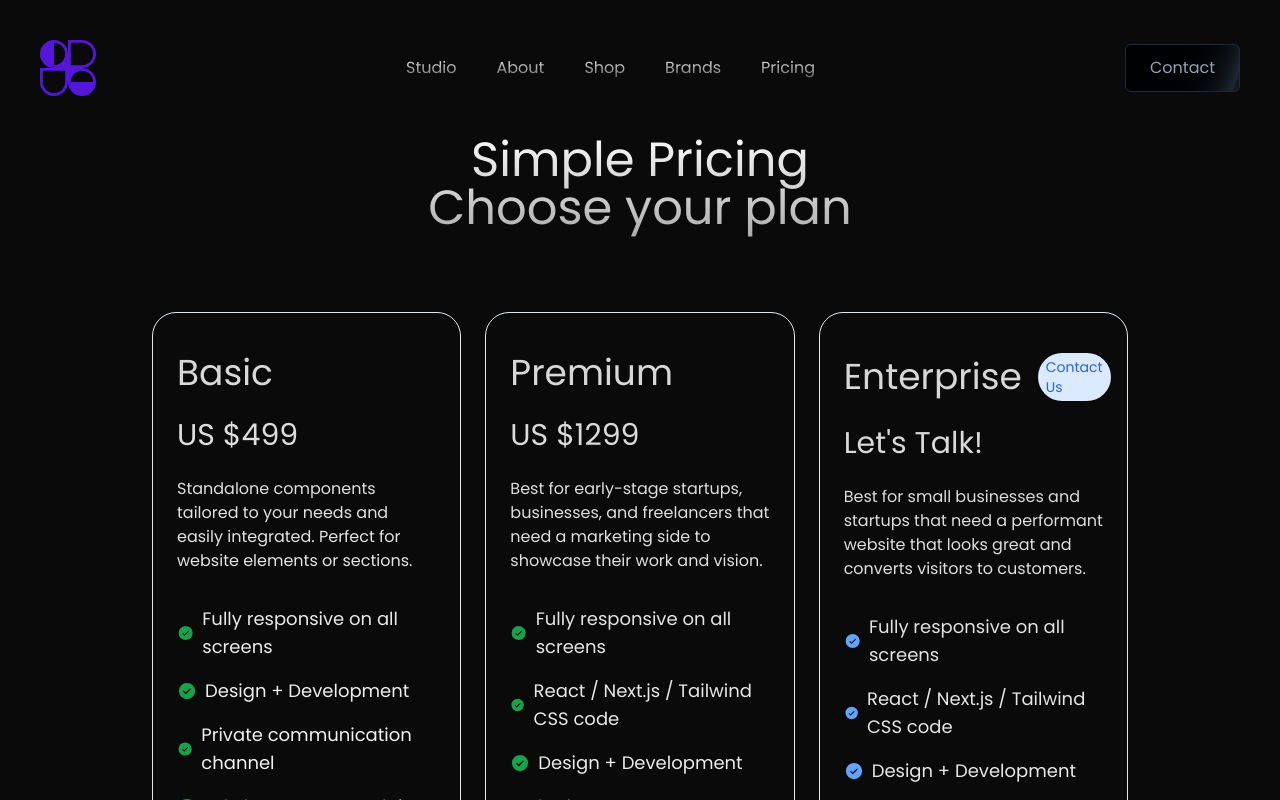
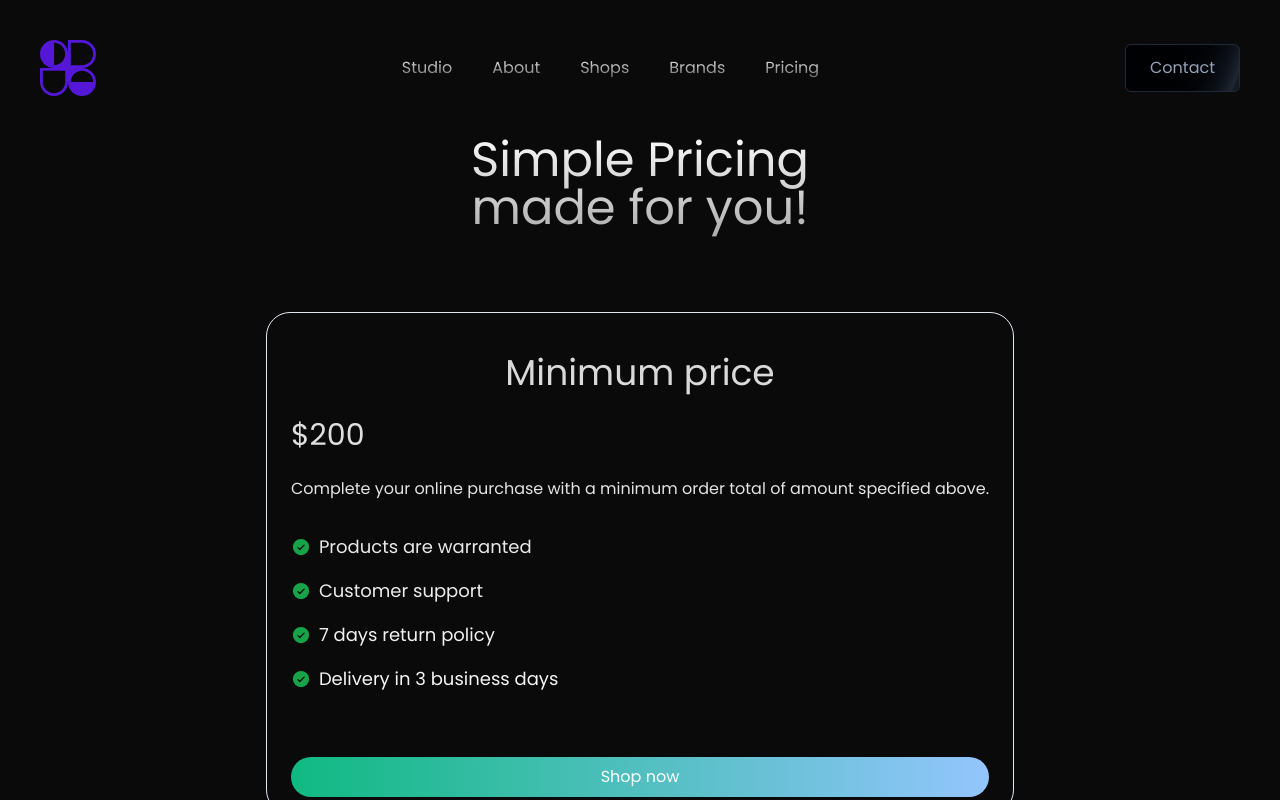
Before and after one commit to iBz-04/DARKWIN-MAIN, a Next.js app in the folder darkwin/: page /pricing in a window 1280 px wide. Shown: the top 800 px of the page. Built offline with nearby package versions, Linux system fonts and the light colour scheme.

Commit message:
pricing page

```diff
--- a/darkwin/app/pricing/page.tsx
+++ b/darkwin/app/pricing/page.tsx
@@ -1,4 +1,10 @@
 "use client";
+import WebsiteDesign from "./website-design";
+import GraphicDesign from "./graphic-design";
+import ShopifyStores from "./shopify-stores";
+import Brands from "./brands";
+import Services from "./services";
+import FAQS from "./faq";
 
 import { useState } from "react";
 
@@ -11,61 +17,61 @@ import Navbar from "@/components/navbar";
 const plans = [
   {
     index: 0,
-    name: "Basic",
-    price: " US $499",
+    name: "Minimum price",
+    price: "$200",
     features: [
-      "Fully responsive on all screens",
+      "Products are warranted",
 
-      "Design + Development",
+      "Customer support",
 
-      "Private communication channel",
-      "1-3 days turnaround time",
+      "7 days return policy",
+      "Delivery in 3 business days",
     ],
     style:
       " rounded-3xl  py-10 bg-clip-text text-transparent bg-gradient-to-b from-neutral-300 to-neutral-50",
     description:
-      "Standalone components tailored to your needs and easily integrated. Perfect for website elements or sections.",
-    button: "Buy Now",
+      "Complete your online purchase with a minimum order total of amount specified above.",
+    button: "Shop Now",
   },
-  {
-    index: 1,
-    name: "Premium",
-    price: "US $1299",
-    features: [
-      "Fully responsive on all screens",
-      "React / Next.js / Tailwind CSS code",
-      "Design + Development",
-      "24-hour support response time",
-      "Private communication channel",
-      "3-5 days turnaround time",
-    ],
-    style:
-      " rounded-3xl  py-10 bg-clip-text text-transparent bg-gradient-to-b from-neutral-300 to-neutral-50",
-    description:
-      "Best for early-stage startups, businesses, and freelancers that need a marketing side to showcase their work and vision.",
-    button: "Buy Now",
-  },
-  {
-    index: 2,
-    name: "Enterprise",
-    feature: "Contact Us",
-    price: "Let's Talk!",
-    features: [
-      "Fully responsive on all screens",
-      "React / Next.js / Tailwind CSS code",
-      "Design + Development",
-      "Unlimited Revisions",
-      "24-hour support response time",
-      "Private communication channel",
-      "Priority Development Queue",
-      "Dedicated Project Manager",
-    ],
-    style:
-      " h-full rounded-3xl py-10 flex flex-col  bg-clip-text text-transparent bg-gradient-to-b from-neutral-300 to-neutral-50  ",
-    description:
-      "Best for small businesses and startups that need a performant website that looks great and converts visitors to customers.",
-    button: "Contact Us",
-  },
+  // {
+  //   index: 1,
+  //   name: "Premium",
+  //   price: "US $1299",
+  //   features: [
+  //     "Fully responsive on all screens",
+  //     "React / Next.js / Tailwind CSS code",
+  //     "Design + Development",
+  //     "24-hour support response time",
+  //     "Private communication channel",
+  //     "3-5 days turnaround time",
+  //   ],
+  //   style:
+  //     " rounded-3xl  py-10 bg-clip-text text-transparent bg-gradient-to-b from-neutral-300 to-neutral-50",
+  //   description:
+  //     "Best for early-stage startups, businesses, and freelancers that need a marketing side to showcase their work and vision.",
+  //   button: "Buy Now",
+  // },
+  // {
+  //   index: 2,
+  //   name: "Enterprise",
+  //   feature: "Contact Us",
+  //   price: "Let's Talk!",
+  //   features: [
+  //     "Fully responsive on all screens",
+  //     "React / Next.js / Tailwind CSS code",
+  //     "Design + Development",
+  //     "Unlimited Revisions",
+  //     "24-hour support response time",
+  //     "Private communication channel",
+  //     "Priority Development Queue",
+  //     "Dedicated Project Manager",
+  //   ],
+  //   style:
+  //     " h-full rounded-3xl py-10 flex flex-col  bg-clip-text text-transparent bg-gradient-to-b from-neutral-300 to-neutral-50  ",
+  //   description:
+  //     "Best for small businesses and startups that need a performant website that looks great and converts visitors to customers.",
+  //   button: "Contact Us",
+  // },
 ];
 
 const Pricing = () => {
@@ -84,16 +90,16 @@ const Pricing = () => {
 
 <div className="flex items-center justify-center flex-col   ">
           <div className="text-5xl pb-10 md:pb-20 text-slate-300 px-6 text-center bg-clip-text text-transparent bg-gradient-to-b from-neutral-50 to-neutral-500 bg-opacity-50">
-            Simple Pricing <br /> Choose your plan
+            Simple Pricing <br /> made for you!
           </div>
-          <div className="grid md:grid-cols-3 gap-6 px-6 md:w-4/5 2xl:w-3/4 cursor-pointer pb-20  items-start ">
+          <div className="flex justify-center items-center px-6 md:w-4/5 2xl:w-3/4 cursor-pointer pb-20 mx-auto ">
             {plans.map((plan, index) => (
               <div
                 key={plan.name}
                 className="h-full flex flex-col justify-between border rounded-3xl px-6  "
               >
                 <div className={plan.style}>
-                  <div className="text-4xl flex  items-center font-medium">
+                  <div className="text-4xl flex  items-center font-medium justify-center md:justify-center lg:justify-center">
                     {plan.name}
                     {/* render feature tag only for enterprise tab*/}
                     {plan.feature === "Contact Us" && (
@@ -127,10 +133,10 @@ const Pricing = () => {
                 <div className={plan.button}>
                   {index === 0 && (
                     <Link
-                      href="https://buy.stripe.com/6oEg1WdsibFr1EYbIK"
+                      href="https://www.darkmenshop.com/"
                       className="rounded-3xl my-4  py-2 text-white w-full mx-auto items-center flex justify-center bg-gradient-to-r from-emerald-500 to-blue-300"
                     >
-                      Buy Now
+                      Shop now
                     </Link>
                   )}
                     {index === 1 && (
--- a/darkwin/components/navbar.tsx
+++ b/darkwin/components/navbar.tsx
@@ -63,7 +63,7 @@ const Navbar = ({
           </div>
 
           <div onClick={scrollToShopifyStores} className="hover:text-gray-50">
-            Shop
+            Shops
           </div>
           <div onClick={scrollToBrands} className="hover:text-gray-50">
             Brands
```
